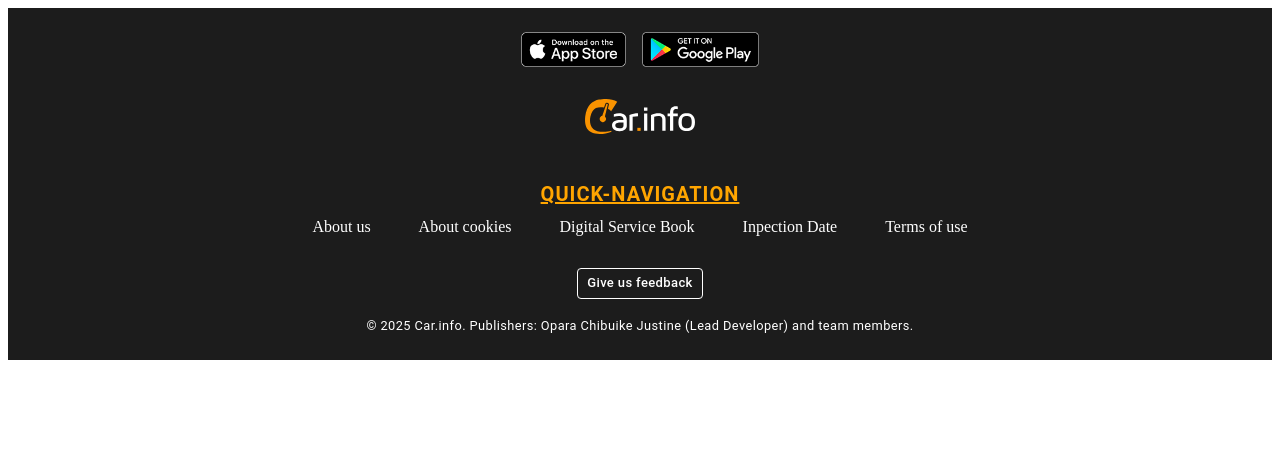
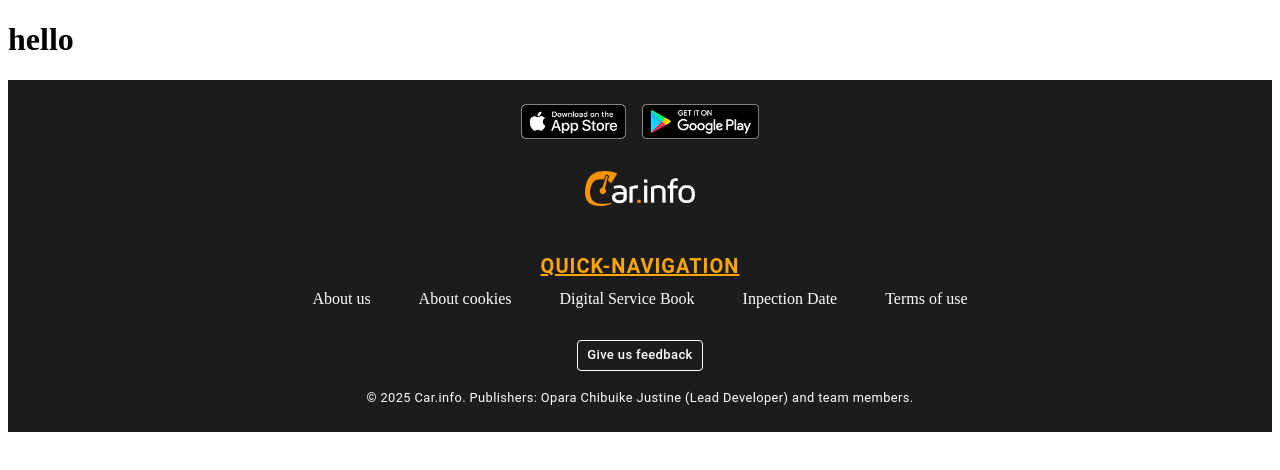
Before and after one commit to ocjdagreat1/car-brand-project, a React (Vite) app: page /Volvo in a window 1280 px wide. Shown: the top 470 px of the page. Built offline with nearby package versions, Linux system fonts and the light colour scheme.

Commit message:
pages: add a new page

```diff
--- a/src/App.jsx
+++ b/src/App.jsx
@@ -4,6 +4,7 @@ import { Routes,Route } from 'react-router-dom'
 import HomePage from './pages/HomePage'
 import Footer from './components/Footer'
 import Dashboard  from './pages/Dashboard'
+import Volvo from './pages/Volvo'
 
 
 function App() {
@@ -14,6 +15,7 @@ function App() {
       <Routes>
         <Route path='/' element ={<HomePage/>}/>
         <Route path='/dashboard' element ={<Dashboard/>}/>
+        <Route path='/Volvo' element={<Volvo/>}/>
       </Routes>
       <Footer/>
 
--- /dev/null
+++ b/src/pages/Volvo.jsx
@@ -0,0 +1,9 @@
+import React from 'react'
+
+const Volvo = () => {
+  return (
+    <div><h1>hello</h1></div>
+  )
+}
+
+export default Volvo
```
